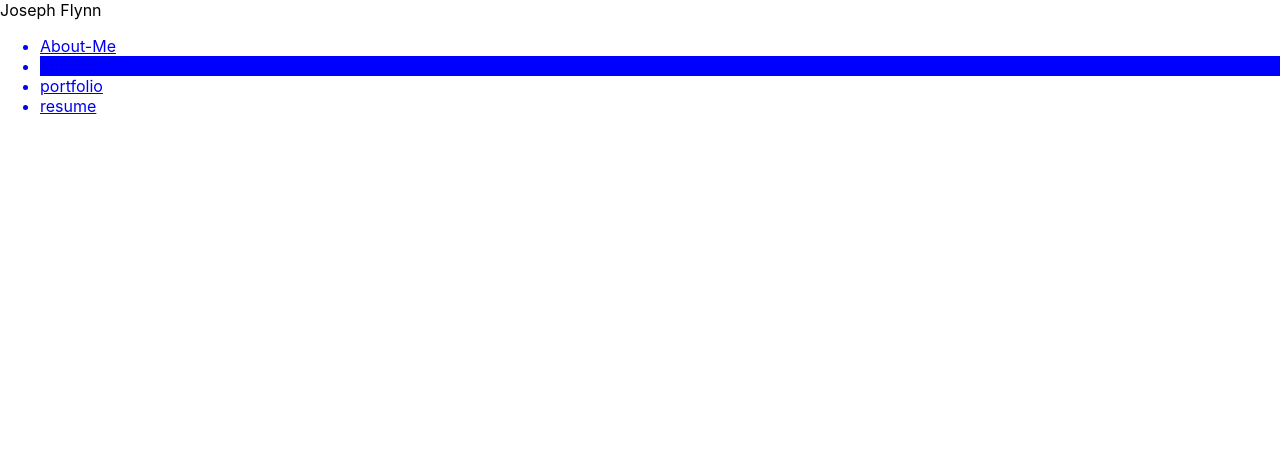
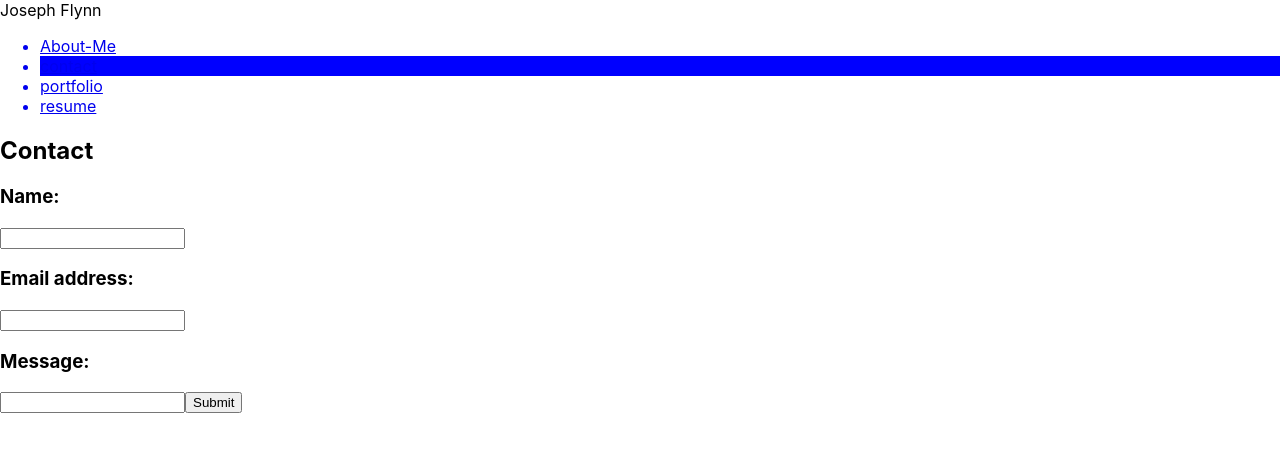
Before and after one commit to Alphastranger/React-Portfolio, a React (Create React App) app in the folder my-react-app/: page /contact in a window 1280 px wide. Shown: the top 452 px of the page. Built offline with nearby package versions, Linux system fonts and the light colour scheme.

Commit message:
Pages load when I refresh them. Have to fix that.

```diff
--- a/my-react-app/src/components/Main-Page.js
+++ b/my-react-app/src/components/Main-Page.js
@@ -5,9 +5,8 @@ import Portfolio from "./Portfolio";
 import Resume from "./Resume";
 
 const Main = () =>{
-    const headings =['About-Me', 'Portfolio', 'Contact', 'Resume']
+    const headings =['About-Me', 'portfolio', 'contact', 'resume']
     const renderings = [AboutMe, Portfolio, Contact, Resume]
-    // for (let i=0; i<headings.length; i++){
      if (window.location.href.indexOf(headings[0])>-1) {
         return (
             <div>
@@ -27,11 +26,6 @@ const Main = () =>{
            <div> <Resume/></div>
         )
      }
-// return (
-//     <div>
-//         <headings/>
-//     </div>
-// )
 }
 
 export default Main
--- a/my-react-app/src/components/Nav.js
+++ b/my-react-app/src/components/Nav.js
@@ -12,7 +12,6 @@ const Nav = () => {
      if (window.location.href.indexOf(headingHighlights[i])>-1) {
         activePage[i]=('active')
      } else {
-        activePage[i]=('')
      }
 }
     return (
```
